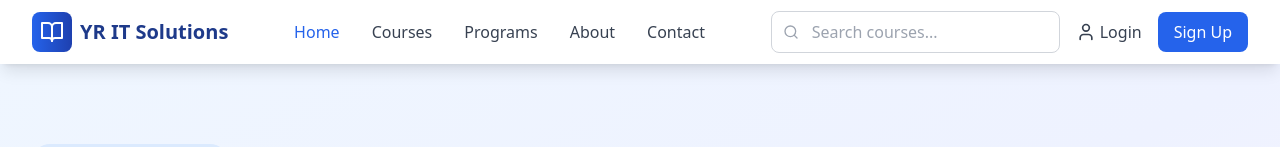
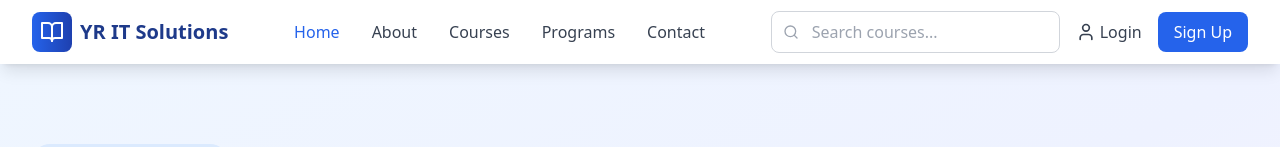
Before and after one commit to 07sumit1002/edutechyrit, a React (Vite) app: page / in a window 1280 px wide. Shown: the top 147 px of the page. Built offline with nearby package versions, Linux system fonts and the light colour scheme.

Commit message:
`Added link to about page and restored link to contact page in desktop navigation`

```diff
--- a/src/components/Header.tsx
+++ b/src/components/Header.tsx
@@ -25,10 +25,10 @@ const Header = () => {
           {/* Desktop Navigation */}
           <nav className="hidden md:flex items-center space-x-8">
             <Link to="/" className={`transition-colors font-medium ${isActive('/') ? 'text-blue-600' : 'text-gray-700 hover:text-blue-600'}`}>Home</Link>
+            <Link to="/about" className={`transition-colors font-medium ${isActive('/about') ? 'text-blue-600' : 'text-gray-700 hover:text-blue-600'}`}>About</Link>
             <Link to="/courses" className={`transition-colors font-medium ${isActive('/courses') ? 'text-blue-600' : 'text-gray-700 hover:text-blue-600'}`}>Courses</Link>
             <Link to="/programs" className={`transition-colors font-medium ${isActive('/programs') ? 'text-blue-600' : 'text-gray-700 hover:text-blue-600'}`}>Programs</Link>
-            <Link to="/about" className={`transition-colors font-medium ${isActive('/about') ? 'text-blue-600' : 'text-gray-700 hover:text-blue-600'}`}>About</Link>
-            <Link to="/contact" className={`transition-colors font-medium ${isActive('/contact') ? 'text-blue-600' : 'text-gray-700 hover:text-blue-600'}`}>Contact</Link>
+                        <Link to="/contact" className={`transition-colors font-medium ${isActive('/contact') ? 'text-blue-600' : 'text-gray-700 hover:text-blue-600'}`}>Contact</Link>
           </nav>
 
           {/* Search and User Actions */}
```
